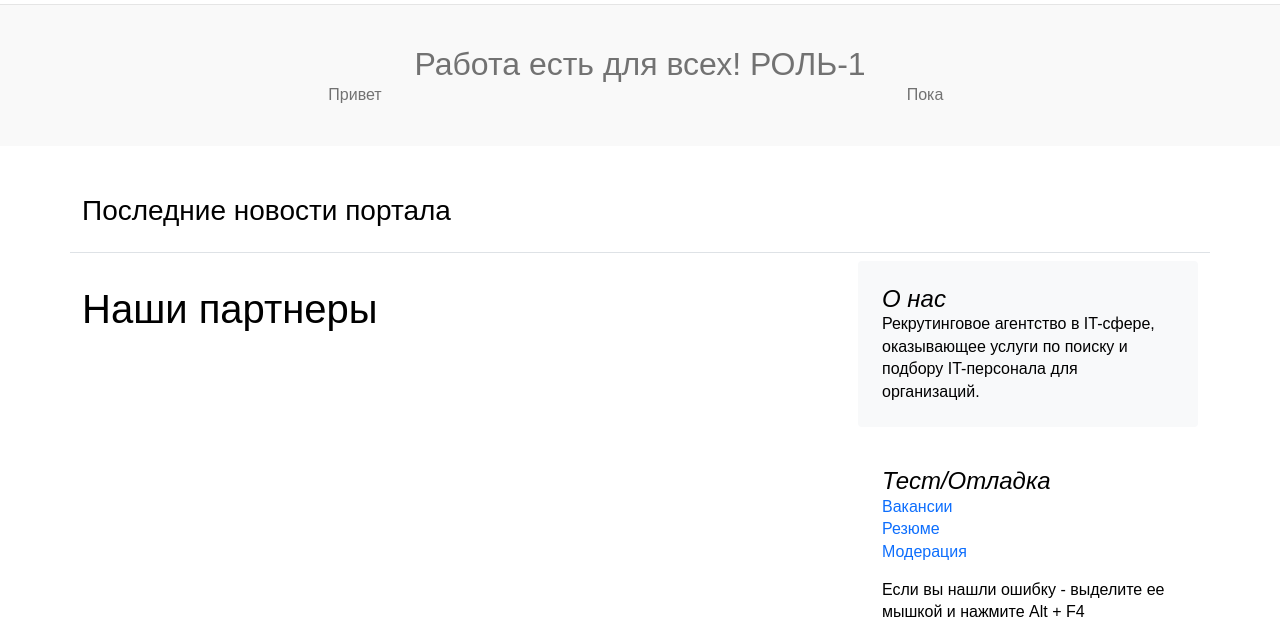
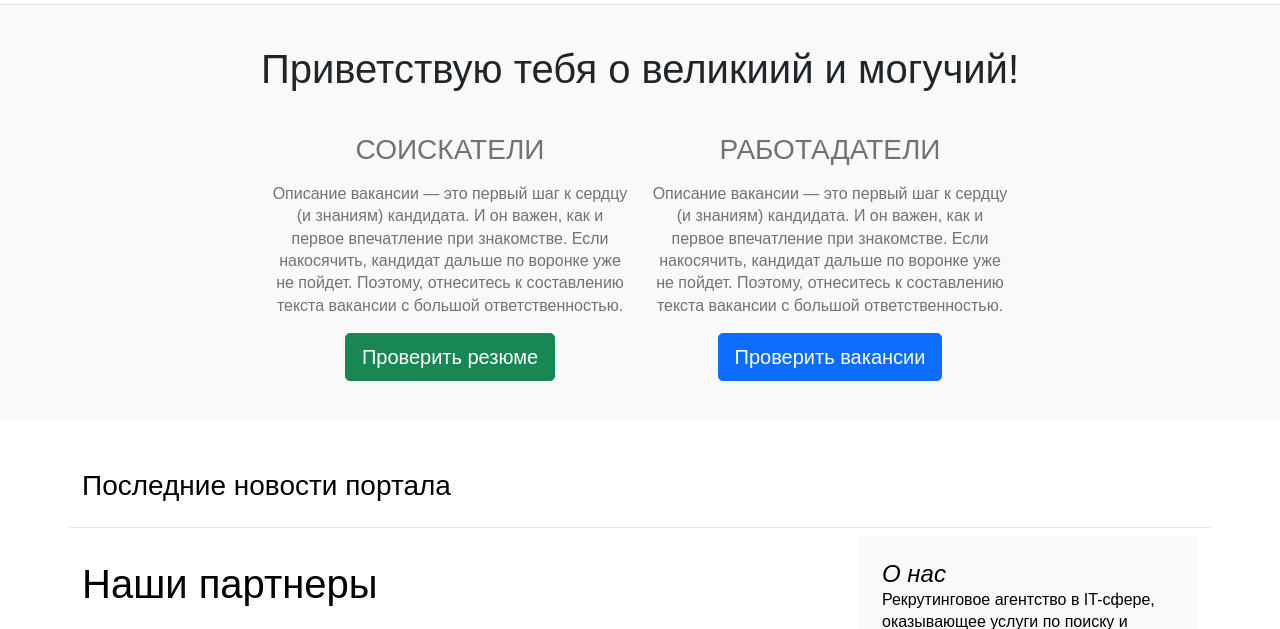
Before and after one commit to AlexKhlybov/gb_recrupe, a Django app: page / in a window 1280 px wide. Shown: the part 135-764 px from the top of the page. Run offline with Django 3.2, Linux system fonts and the light colour scheme; the visitor is signed in with stand-in values (Sample User, id 1); data that the repository does not hold is empty; some libraries are stand-ins or nearby versions.

```diff
--- a/static/bootstrap/blog.css
+++ b/static/bootstrap/blog.css
@@ -211,6 +211,15 @@ a {
 
 
 /* ==================
+   == Registration ==
+   ================== */
+
+.registration-form {
+  max-width: 40rem;
+}
+
+
+/* ==================
    ===== Footer =====
    ================== */
 
--- a/templates/main/index.html
+++ b/templates/main/index.html
@@ -4,10 +4,18 @@
     <div class="top__banner  mb-5  d-flex  justify-content-center">
         {% if request.user.role == 1 %} {# Модератор #}
             <div class="container">
-                <h2>Работа есть для всех! РОЛЬ-1</h2>
-                <div class="row  top__banner-content">
-                    <div class="col-6  top__banner-left">Привет</div>
-                    <div class="col-6  top__banner-right">Пока</div>
+                <h1 class="text-dark  mb-4">Приветствую тебя о великиий и могучий!</h1>
+                <div class="row  top__banner-content  justify-content-center  align-items-center">
+                    <div class="col-4  top__banner-left">
+                        <h3 class="mt-3  text-uppercase">Соискатели</h3>
+                        <p class="my-3">Описание вакансии — это первый шаг к сердцу (и знаниям) кандидата. И он важен, как и первое впечатление при знакомстве. Если накосячить, кандидат дальше по воронке уже не пойдет. Поэтому, отнеситесь к составлению текста вакансии с большой ответственностью.</p>
+                        <button class="w-60 btn btn-lg btn-success" type="submit">Проверить резюме</button>
+                    </div>
+                    <div class="col-4  top__banner-right">
+                        <h3 class="mt-3  text-uppercase">Работадатели</h3>
+                        <p class="my-3">Описание вакансии — это первый шаг к сердцу (и знаниям) кандидата. И он важен, как и первое впечатление при знакомстве. Если накосячить, кандидат дальше по воронке уже не пойдет. Поэтому, отнеситесь к составлению текста вакансии с большой ответственностью.</p>
+                        <button class="w-60 btn btn-lg btn-primary" type="submit">Проверить вакансии</button>
+                    </div>
                 </div>
             </div>
         {% elif request.user.role == 2 %} {# Работник #}
```
Also changed, not shown: apps/users/views.py (+2 -5 lines), templates/users/registration.html (+6 -4 lines).
